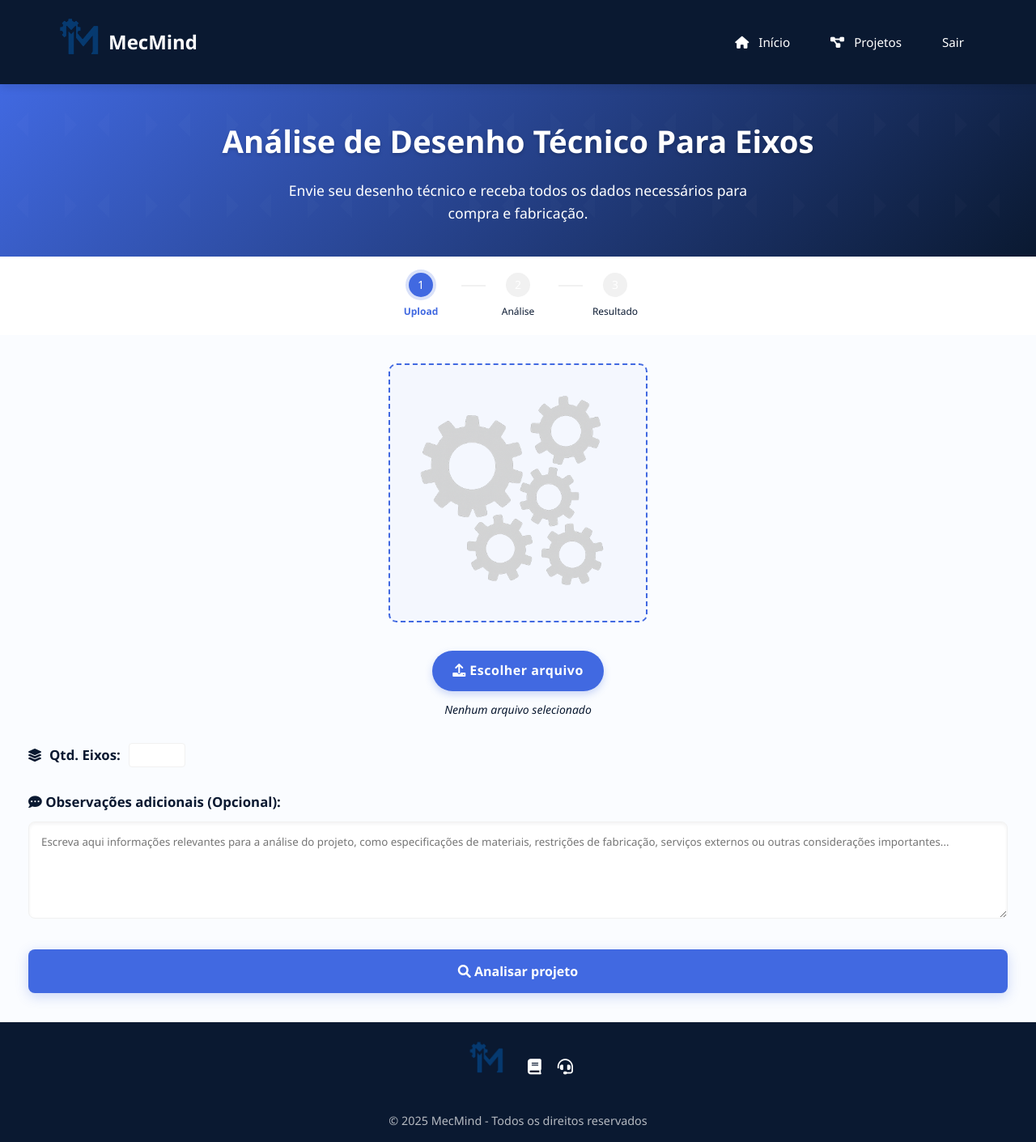
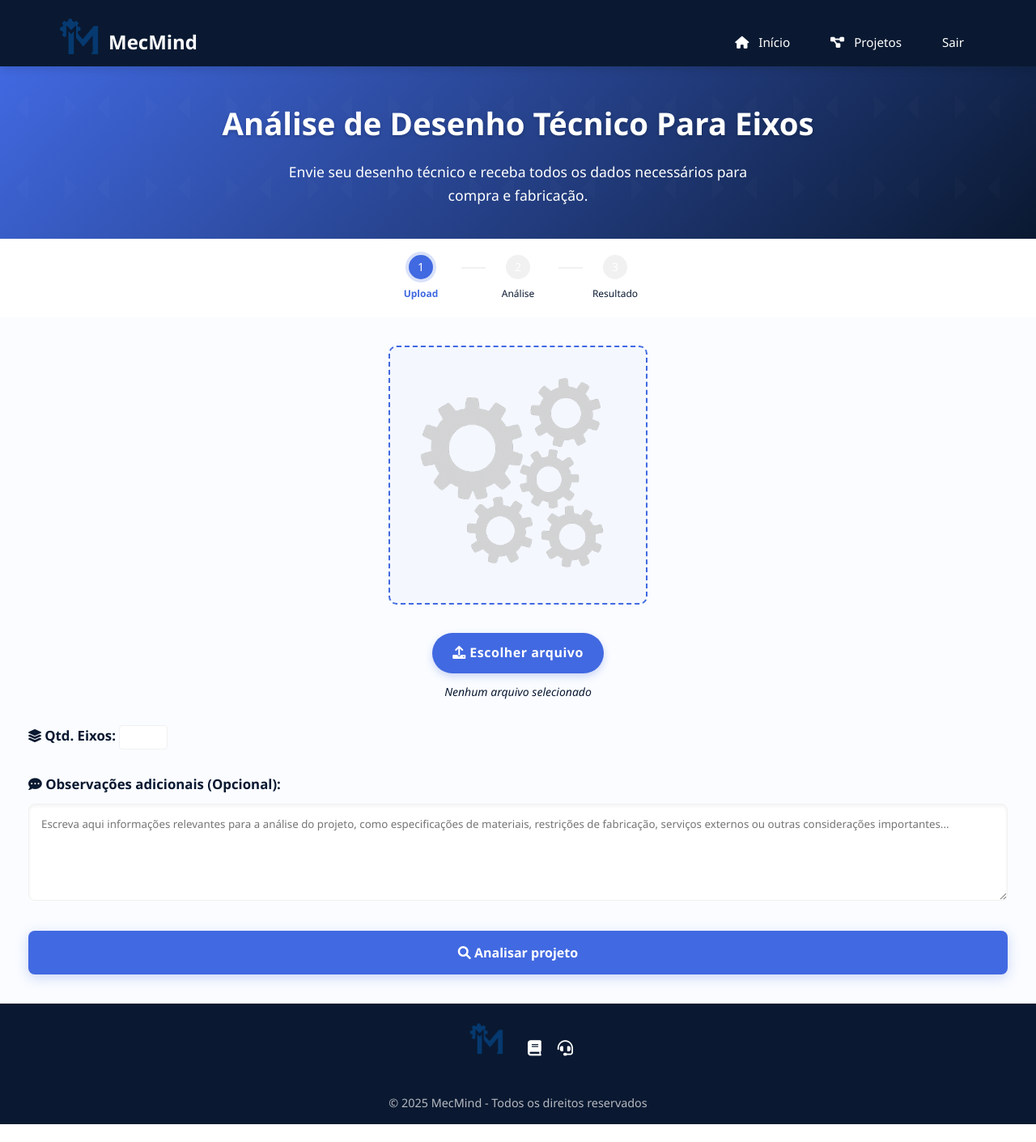
Before and after one commit to Dimartines29/mecmind, a Django app: page /analise_eixo/ in a window 1280 px wide. Shown: the whole page at 81% size. After the commit the page ends 1389 px from the top, so only its background shows below. Run offline with Django 5.2, Linux system fonts and the light colour scheme; the visitor is signed in with stand-in values (Sample User, id 1).

Commit message:
Algumas correções na interface.

```diff
--- a/mecmind_app/base_static/css/home-style.css
+++ b/mecmind_app/base_static/css/home-style.css
@@ -29,6 +29,7 @@ body {
 
 /* Header e Nav Styles */
 .top-bar {
+    height: 82px;
     display: flex;
     justify-content: space-between;
     align-items: center;
@@ -38,7 +39,6 @@ body {
     position: sticky;
     top: 0;
     z-index: 100;
-    min-height: 60px;
     flex-wrap: wrap;
 }
 
@@ -93,7 +93,6 @@ body {
 
 .main-nav a.active {
     background-color: var(--royal-blue);
-    font-weight: 600;
 }
 
 .main-nav a.active::after {
--- a/mecmind_app/base_static/css/style.css
+++ b/mecmind_app/base_static/css/style.css
@@ -165,15 +165,8 @@ input[type="file"] {
     font-size: 1.05rem;
 }
 
-.quantidade {
-    margin-bottom: 20px;
-    display: flex;
-    align-items: center;
-    flex-wrap: wrap;
-    gap: 10px;
-}
-
 .quantidade label {
+    margin-bottom: 10px;
     font-weight: 600;
     color: var(--dark-blue);
     font-size: 1.05rem;
@@ -184,7 +177,7 @@ input[type="file"] {
     border-radius: 4px;
     text-align: center;
     vertical-align: middle;
-    width: 70px;
+    width: 60px;
     border: 1px solid var(--light-gray);
 }
 
@@ -426,11 +419,6 @@ textarea:focus {
         padding: 12px;
         font-size: 15px;
     }
-
-    .quantidade {
-        flex-direction: column;
-        align-items: flex-start;
-    }
 }
 
 /* Efeitos de tooltip */
--- a/mecmind_app/base_static/js/script.js
+++ b/mecmind_app/base_static/js/script.js
@@ -442,32 +442,6 @@ document.addEventListener('DOMContentLoaded', function() {
                 cursor: pointer;
                 padding: 10px;
             }
-
-            .main-nav {
-                width: 100%;
-                height: 0;
-                overflow: hidden;
-                transition: height 0.3s ease;
-            }
-
-            .main-nav.active {
-                height: auto;
-            }
-
-            .main-nav ul {
-                flex-direction: column;
-                width: 100%;
-            }
-
-            .main-nav a {
-                text-align: center;
-                padding: 12px;
-                border-top: 1px solid rgba(255, 255, 255, 0.1);
-            }
-
-            .main-nav a.active::after {
-                display: none;
-            }
         }
     `;
     document.head.appendChild(style);
--- a/mecmind_app/templates/base.html
+++ b/mecmind_app/templates/base.html
@@ -25,10 +25,10 @@
         <nav class="main-nav">
             <ul>
                 <li><a href="/" class="{% if request.path == '/' %}active{% endif %}"><i class="fas fa-home"></i> Início</a></li>
-                <li><a href="/projetos" class="{% if request.path == '/projetos' %}active{% endif %}"><i class="fas fa-project-diagram"></i> Projetos</a></li>
+                <li><a href="/projetos" class="{% if '/projetos/' in request.path %}active{% endif %}"><i class="fas fa-project-diagram"></i> Projetos</a></li>
 
                 {% if request.user|has_group:"Gerente" %}
-                    <li><a href="/projetos_empresa" class="{% if request.path == '/projetos_empresa' %}active{% endif %}"><i class="fas fa-building"></i> Empresa</a></li>
+                    <li><a href="/projetos_empresa" class="{% if '/projetos_empresa/' in request.path %}active{% endif %}"><i class="fas fa-building"></i> Empresa</a></li>
                 {% endif %}
 
                 <li><a href="{% url 'logout' %}">Sair</a></li>
```
